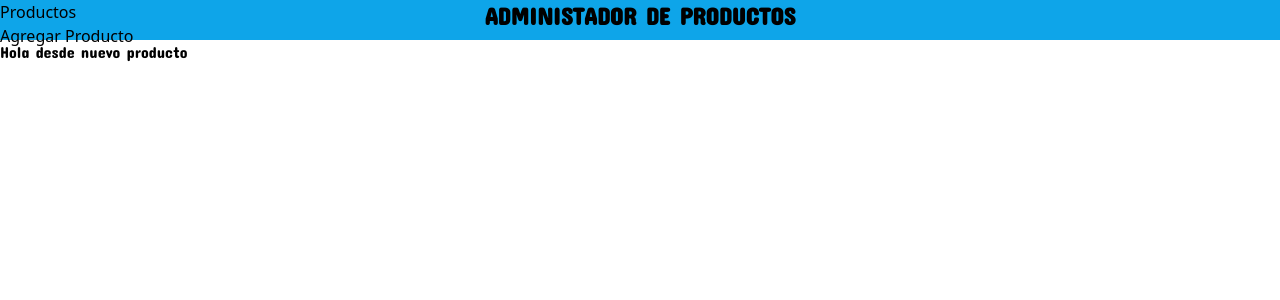
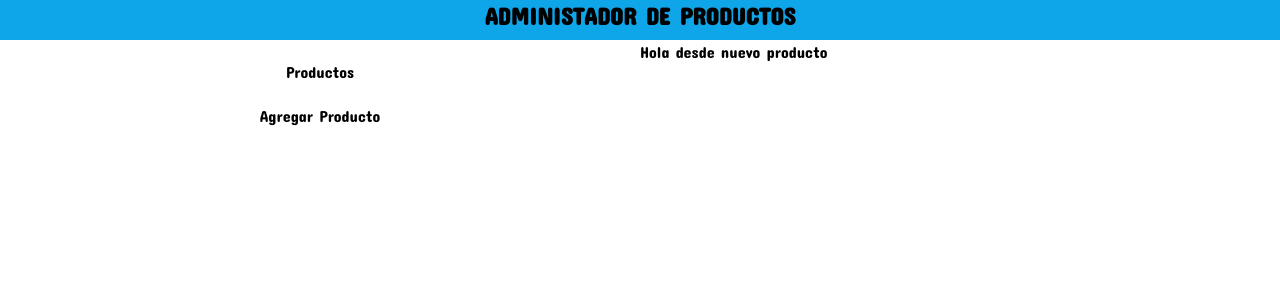
Before and after one commit to jhonbg09/proyecto-sena-crud, a React (Vite) app in the folder Cliente/: page /nuevo in a window 1280 px wide. Shown: the top 300 px of the page. Built offline with nearby package versions, Linux system fonts and the light colour scheme.

Commit message:
Creando Menu

```diff
--- a/Cliente/src/App.tsx
+++ b/Cliente/src/App.tsx
@@ -5,7 +5,7 @@ import Products from './components/Products'
 
 function App() {
   return (
-    <div className='flex flex-col items-center m-0 w-screen h-screen'>
+    <div className='flex flex-col items-center m-0 '>
       {/* <Header/> */}
       <Products/>
     </div>
--- a/Cliente/src/components/Header.tsx
+++ b/Cliente/src/components/Header.tsx
@@ -1,4 +1,9 @@
+
+
+
 export default function Header() {
+
+
   return (
     <div className="bg-sky-500 m-0 p-0 w-screen h-10">
       <div>
@@ -7,9 +12,7 @@ export default function Header() {
         </h1>
       </div>
       <div>
-        <nav>Productos</nav>
-        <div></div>
-        <div>Agregar Producto</div>
+
       </div>
     </div>
   );
--- /dev/null
+++ b/Cliente/src/components/Menu.tsx
@@ -0,0 +1,24 @@
+import { NavLink, useLocation } from "react-router-dom";
+import { useMemo } from "react";
+
+export default function Menu() {
+  const { pathname } = useLocation();
+  console.log(pathname);
+
+  const isHome = useMemo(() => pathname === "/inventario", [pathname]);
+  console.log(isHome);
+  return (
+    <div>
+      <nav>
+        <div className="flex flex-col w-full">
+          <div className="mt-5">
+            <NavLink to="/inventario"><p className="text-center">Productos</p></NavLink>
+          </div>
+          <div className="mt-5">
+            <NavLink to="/nuevo"><p className="text-center">Agregar Producto</p></NavLink>
+          </div>
+        </div>
+      </nav>
+    </div>
+  );
+}
--- a/Cliente/src/components/Products.tsx
+++ b/Cliente/src/components/Products.tsx
@@ -1,12 +1,14 @@
 import { useState } from "react";
 import TableProducts from "./TableProducts";
 import axios from "axios";
+import Menu from "./Menu";
+
 
 export default function Products() {
-   const [productos, useProductos] = useState([])
+  const [productos, useProductos] = useState([]);
   async function getUser() {
     try {
-      const {data} = await axios.get('http://localhost:3000/productos');
+      const { data } = await axios.get("http://localhost:3000/productos");
       useProductos(data);
     } catch (error) {
       console.error(error);
@@ -15,17 +17,14 @@ export default function Products() {
 
   getUser();
 
+
+
   return (
-    <div className="justify-center my-8 w-4/5">
-      <div>
-        <input type="text"/>
+    <div className="justify-center h-full">
+      <div className="w-full">
+        <h2 className="uppercase">Productos</h2>
+        <TableProducts productos={productos} />
       </div>
-      <div className="text-center">
-        <h2 className="uppercase">Productos</h2>
-      </div>
-      <TableProducts
-        productos={productos}
-      />
     </div>
   );
 }
--- a/Cliente/src/layouts/Layouts.tsx
+++ b/Cliente/src/layouts/Layouts.tsx
@@ -1,14 +1,20 @@
-import { Outlet } from "react-router-dom"
-import Header from "../components/Header"
+import { Outlet } from "react-router-dom";
+import Header from "../components/Header";
+import Menu from "../components/Menu";
 
 export default function Layouts() {
   return (
     <>
-        <Header/>
-        <main>
-            <Outlet/>
-        </main>
+      <Header />
 
+      <main className="flex flex-row">
+        <div className="w-1/2">
+          <Menu />
+        </div>
+        <div className="w-1/2">
+          <Outlet />
+        </div>
+      </main>
     </>
-  )
+  );
 }
```
